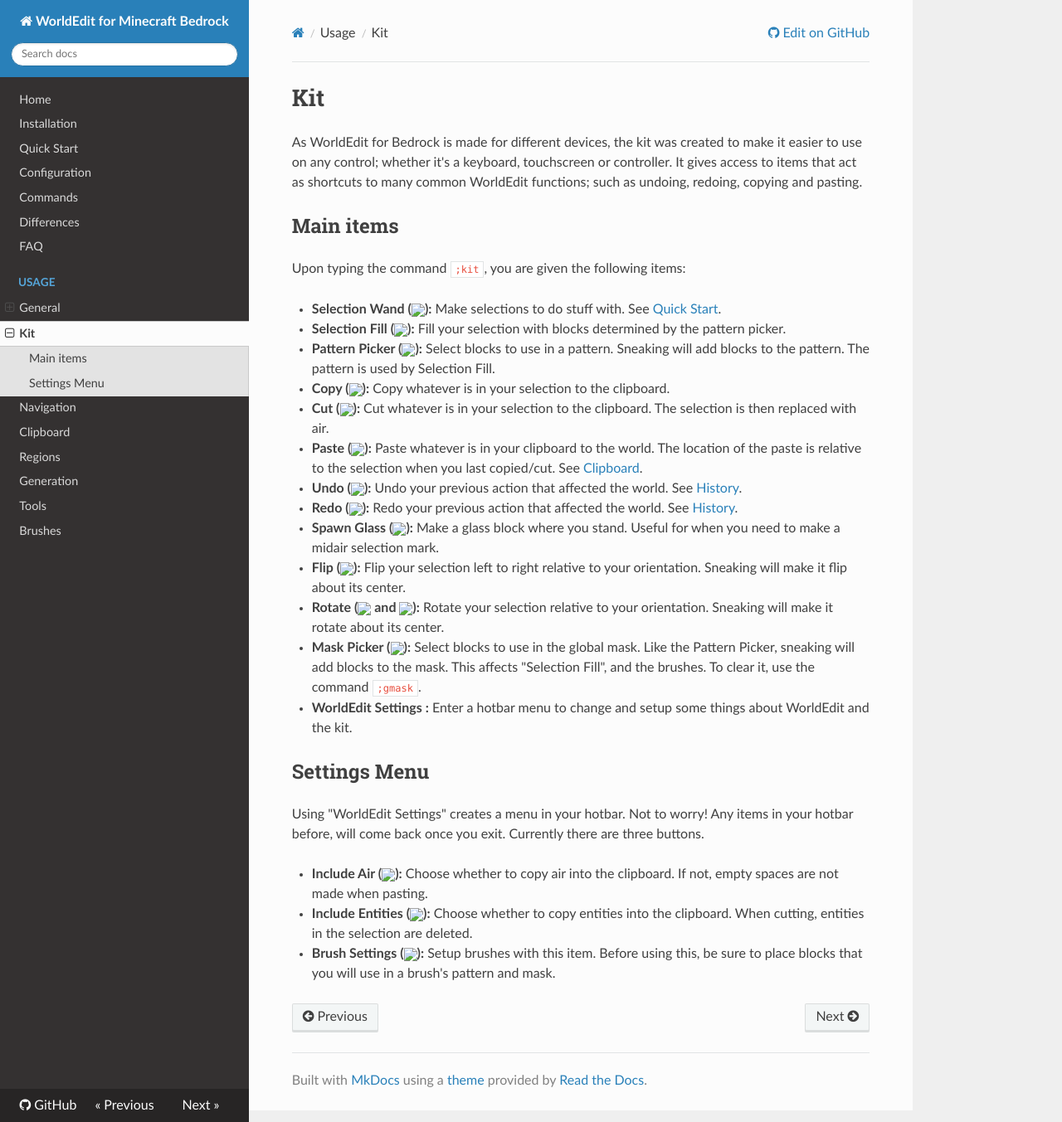
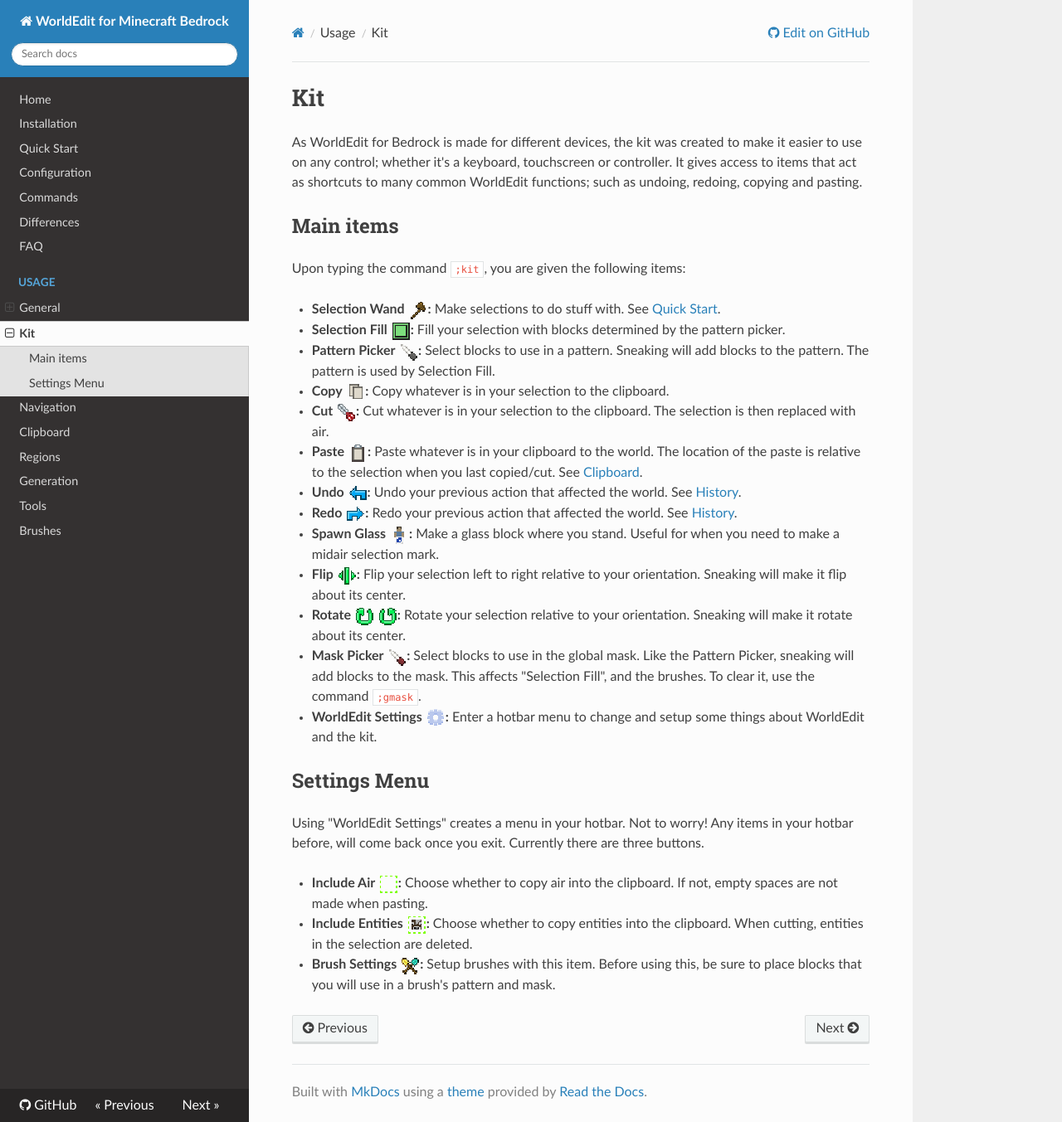
Before and after one commit to SIsilicon/WorldEdit-BE-Docs, an MkDocs documentation site: the page built from docs/usage/kit.md, in a window 1280 px wide and 1353 px high. Shown: the whole window at 83% size. Built offline with MkDocs 1.6.1, drawn with Linux system fonts in a browser that asks for light colours; nearby versions of some CDN libraries.

Commit message:
Attempt link fix #7

```diff
--- a/docs/css/extra.css
+++ b/docs/css/extra.css
@@ -1,5 +1,5 @@
 img[src*='/icons/'] {
-    width: 24sp;
+    width: 1.5em;
     -ms-interpolation-mode: nearest-neighbor;
     image-rendering: pixelated;
     vertical-align: middle;
--- a/docs/usage/kit.md
+++ b/docs/usage/kit.md
@@ -6,24 +6,24 @@
 
 Upon typing the command `;kit`, you are given the following items:
 
-* **Selection Wand (<img src="../img/icons/wood_axe.png" class="wedit-icn" id="selection_wand"/>):** Make selections to do stuff with. See [Quick Start](/quick_start).
-* **Selection Fill (<img src="../img/icons/selection_fill.png" class="wedit-icn" id="selection_fill"/>):** Fill your selection with blocks determined by the pattern picker.
-* **Pattern Picker (<img src="../img/icons/eyedropper.png" class="wedit-icn" id="pattern_picker"/>):** Select blocks to use in a pattern. Sneaking will add blocks to the pattern. The pattern is used by Selection Fill.
-* **Copy (<img src="../img/icons/copy.png" class="wedit-icn" id="copy"/>):** Copy whatever is in your selection to the clipboard.
-* **Cut (<img src="../img/icons/cut.png" class="wedit-icn" id="cut"/>):** Cut whatever is in your selection to the clipboard. The selection is then replaced with air.
-* **Paste (<img src="../img/icons/paste.png" class="wedit-icn"  id="paste"/>):** Paste whatever is in your clipboard to the world. The location of the paste is relative to the selection when you last copied/cut. See [Clipboard](/usage/clipboard).
-* **Undo (<img src="../img/icons/undo.png" class="wedit-icn" id="undo"/>):** Undo your previous action that affected the world. See [History](/usage/general/history).
-* **Redo (<img src="../img/icons/redo.png" class="wedit-icn" id="redo"/>):** Redo your previous action that affected the world. See [History](/usage/general/history).
-* **Spawn Glass (<img src="../img/icons/spawn_glass.png" class="wedit-icn" id="spawn_glass"/>):** Make a glass block where you stand. Useful for when you need to make a midair selection mark.
-* **Flip (<img src="../img/icons/flip.png" class="wedit-icn" id="flip"/>):** Flip your selection left to right relative to your orientation. Sneaking will make it flip about its center.
-* **Rotate (<img src="../img/icons/rotate_cw.png" class="wedit-icn" id="rotate"/> and <img src="../img/icons/rotate_ccw.png" class="wedit-icn"/>):** Rotate your selection relative to your orientation. Sneaking will make it rotate about its center.
-* **Mask Picker (<img src="../img/icons/maskdropper.png" class="wedit-icn" id="mask_picker"/>):** Select blocks to use in the global mask. Like the Pattern Picker, sneaking will add blocks to the mask. This affects "Selection Fill", and the brushes. To clear it, use the command `;gmask`.
-* <a name="config"></a>**WorldEdit Settings ![](img/icons/config.png):** Enter a hotbar menu to change and setup some things about WorldEdit and the kit.
+* <a name="selection_wand"></a>**Selection Wand ![](../img/icons/wood_axe.png):** Make selections to do stuff with. See [Quick Start](/quick_start).
+* <a name="selection_fill"></a>**Selection Fill ![](../img/icons/selection_fill.png):** Fill your selection with blocks determined by the pattern picker.
+* <a name="pattern_picker"></a>**Pattern Picker ![](../img/icons/eyedropper.png):** Select blocks to use in a pattern. Sneaking will add blocks to the pattern. The pattern is used by Selection Fill.
+* <a name="copy"></a>**Copy ![](../img/icons/copy.png):** Copy whatever is in your selection to the clipboard.
+* <a name="cut"></a>**Cut ![](../img/icons/cut.png):** Cut whatever is in your selection to the clipboard. The selection is then replaced with air.
+* <a name="paste"></a>**Paste ![](../img/icons/paste.png):** Paste whatever is in your clipboard to the world. The location of the paste is relative to the selection when you last copied/cut. See [Clipboard](/usage/clipboard).
+* <a name="undo"></a>**Undo ![](../img/icons/undo.png):** Undo your previous action that affected the world. See [History](/usage/general/history).
+* <a name="redo"></a>**Redo ![](../img/icons/redo.png):** Redo your previous action that affected the world. See [History](/usage/general/history).
+* <a name="spawn_glass"></a>**Spawn Glass ![](../img/icons/spawn_glass.png):** Make a glass block where you stand. Useful for when you need to make a midair selection mark.
+* <a name="flip"></a>**Flip ![](../img/icons/flip.png):** Flip your selection left to right relative to your orientation. Sneaking will make it flip about its center.
+* <a name="rotate"></a>**Rotate ![](../img/icons/rotate_cw.png) ![](../img/icons/rotate_ccw.png):** Rotate your selection relative to your orientation. Sneaking will make it rotate about its center.
+* <a name="mask_picker"></a>**Mask Picker ![](../img/icons/maskdropper.png):** Select blocks to use in the global mask. Like the Pattern Picker, sneaking will add blocks to the mask. This affects "Selection Fill", and the brushes. To clear it, use the command `;gmask`.
+* <a name="config"></a>**WorldEdit Settings ![](../img/icons/config.png):** Enter a hotbar menu to change and setup some things about WorldEdit and the kit.
 
 ## Settings Menu
 
 Using "WorldEdit Settings" creates a menu in your hotbar. Not to worry!  Any items in your hotbar before, will come back once you exit. Currently there are three buttons.
 
-* **Include Air (<img src="../img/icons/include_air.png" class="wedit-icn"/>):** Choose whether to copy air into the clipboard. If not, empty spaces are not made when pasting.
-* **Include Entities (<img src="../img/icons/include_entities.png" class="wedit-icn"/>):** Choose whether to copy entities into the clipboard. When cutting, entities in the selection are deleted.
-* **Brush Settings (<img src="../img/icons/brush_config.png" class="wedit-icn"/>):** Setup brushes with this item. Before using this, be sure to place blocks that you will use in a brush's pattern and mask.
+* **Include Air ![](../img/icons/include_air.png):** Choose whether to copy air into the clipboard. If not, empty spaces are not made when pasting.
+* **Include Entities ![](../img/icons/include_entities.png):** Choose whether to copy entities into the clipboard. When cutting, entities in the selection are deleted.
+* **Brush Settings ![](../img/icons/brush_config.png):** Setup brushes with this item. Before using this, be sure to place blocks that you will use in a brush's pattern and mask.
```
Also changed, not shown: docs/quick_start.md (+2 -2 lines).
